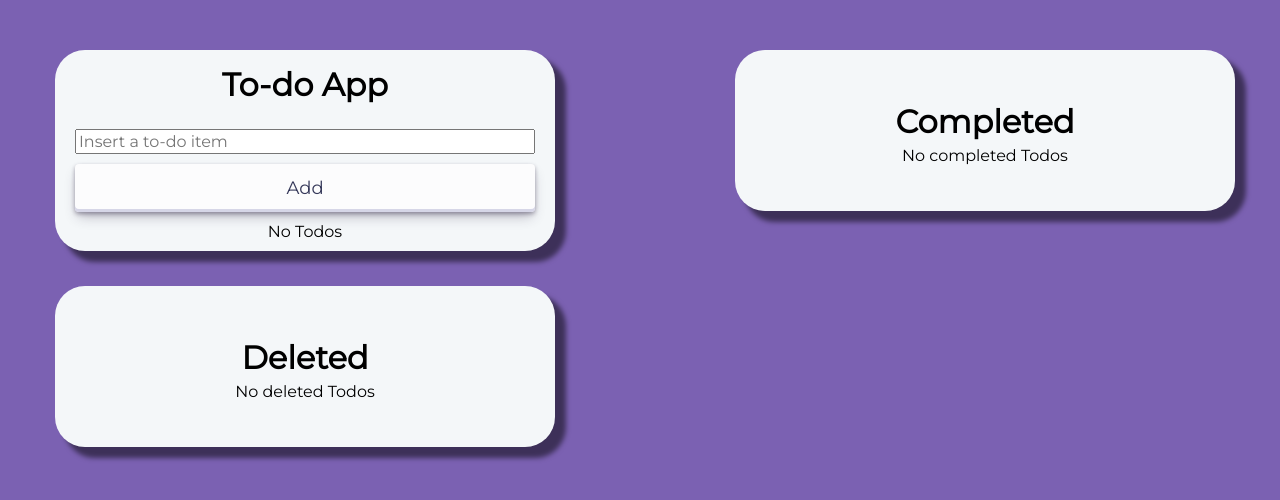
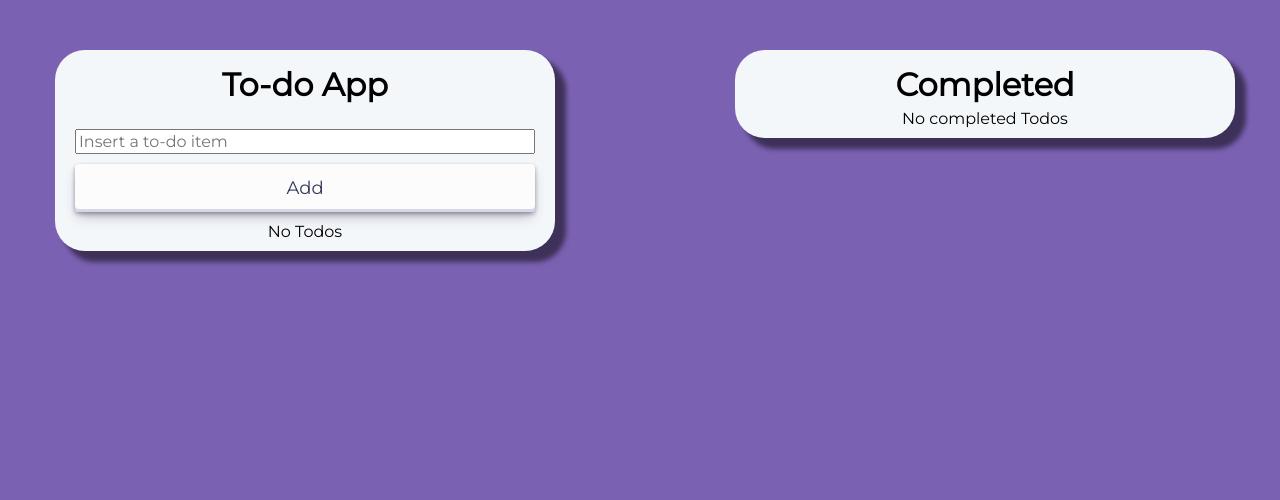
Before and after one commit to ErickMartins153/toDoList, a React (Vite) app: page / in a window 1280 px wide. Shown: the top 500 px of the page. Built offline with nearby package versions, Linux system fonts and the light colour scheme.

Commit message:
remove delete grid and fix visual glitch

```diff
--- a/src/App.jsx
+++ b/src/App.jsx
@@ -6,19 +6,12 @@ import "./index.css";
 
 export const App = () => {
   const [todos, setTodos] = useState([]);
-  const [deletedTodos, setDeletedTodos] = useState([]);
 
   function addTodo(title) {
-    setTodos([
-      ...todos,
-      { id: crypto.randomUUID(), title, completed: false, deleted: false },
-    ]);
+    setTodos([...todos, { id: crypto.randomUUID(), title, completed: false }]);
   }
 
   function deleteTodo(id) {
-    setDeletedTodos(
-      todos.filter((todo) => todo.id === id).concat(deletedTodos)
-    );
     return setTodos((currentTodos) => {
       return currentTodos.filter((todo) => todo.id !== id);
     });
@@ -41,7 +34,7 @@ export const App = () => {
           <h1>To-do App</h1>
           <TodoForm addTodo={addTodo} />
           <ul>
-            {todos.length === 0 && "No Todos"}
+            {todos.filter((todo) => !todo.completed).length === 0 && "No Todos"}
             {todos
               .filter((todo) => !todo.completed)
               .map((todo) => {
@@ -58,7 +51,7 @@ export const App = () => {
               })}
           </ul>
         </div>
-        <div className="completed-grid todo-section">
+        <div className="todo-section completed-grid">
           <h1>Completed</h1>
           <ul>
             {todos.filter((todo) => todo.completed).length === 0 &&
@@ -80,24 +73,6 @@ export const App = () => {
             })}
           </ul>
         </div>
-        <div className="deleted-grid todo-section">
-          <h1>Deleted</h1>
-          <ul>
-            {deletedTodos.length === 0 && "No deleted Todos"}
-            {deletedTodos.map((todo) => {
-              return (
-                <ListTodo
-                  id={todo.id}
-                  title={todo.title}
-                  deleteTodo={deleteTodo}
-                  completed={todo.completed}
-                  checkTodo={checkTodo}
-                  key={todo.id}
-                />
-              );
-            })}
-          </ul>
-        </div>
       </div>
     </>
   );
--- a/src/TodoForm.jsx
+++ b/src/TodoForm.jsx
@@ -14,7 +14,7 @@ export const TodoForm = ({ addTodo }) => {
       }
     }
     if (count === newItem.length) return;
-
+    setNewItem("");
     addTodo(newItem);
   }
 
--- a/src/index.css
+++ b/src/index.css
@@ -21,20 +21,19 @@ body {
   gap: 25px;
   display: grid;
   align-items: flex-start;
-  grid-template-columns: 1fr;
-  grid-template-areas: "completed .";
+  grid-template-columns: 1fr auto;
 }
 
 .todo-section {
   display: flex;
   flex-direction: column;
-  justify-content: center;
+  justify-content: flex-start;
   background: #f4f7f9;
   border-radius: 30px;
   min-width: 500px;
   max-width: 500px;
   padding: 10px;
-  min-height: 161px;
+  min-height: min-content;
   height: auto;
   word-wrap: break-word;
   white-space: pre-wrap;
```
